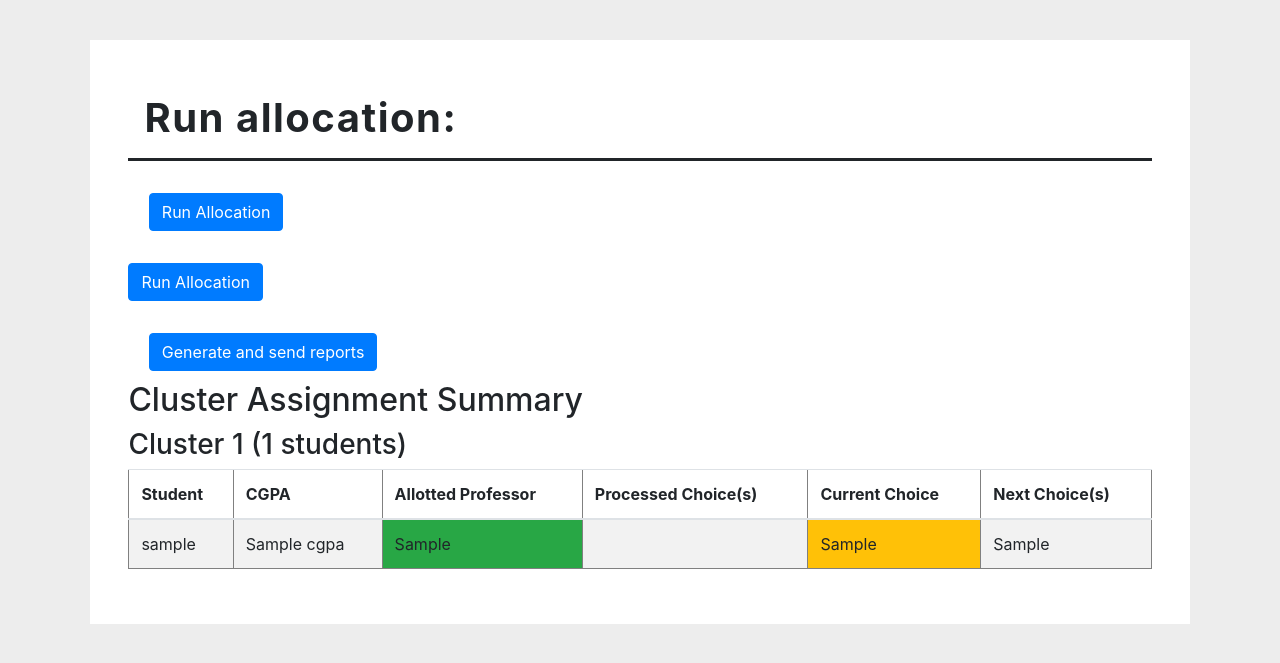
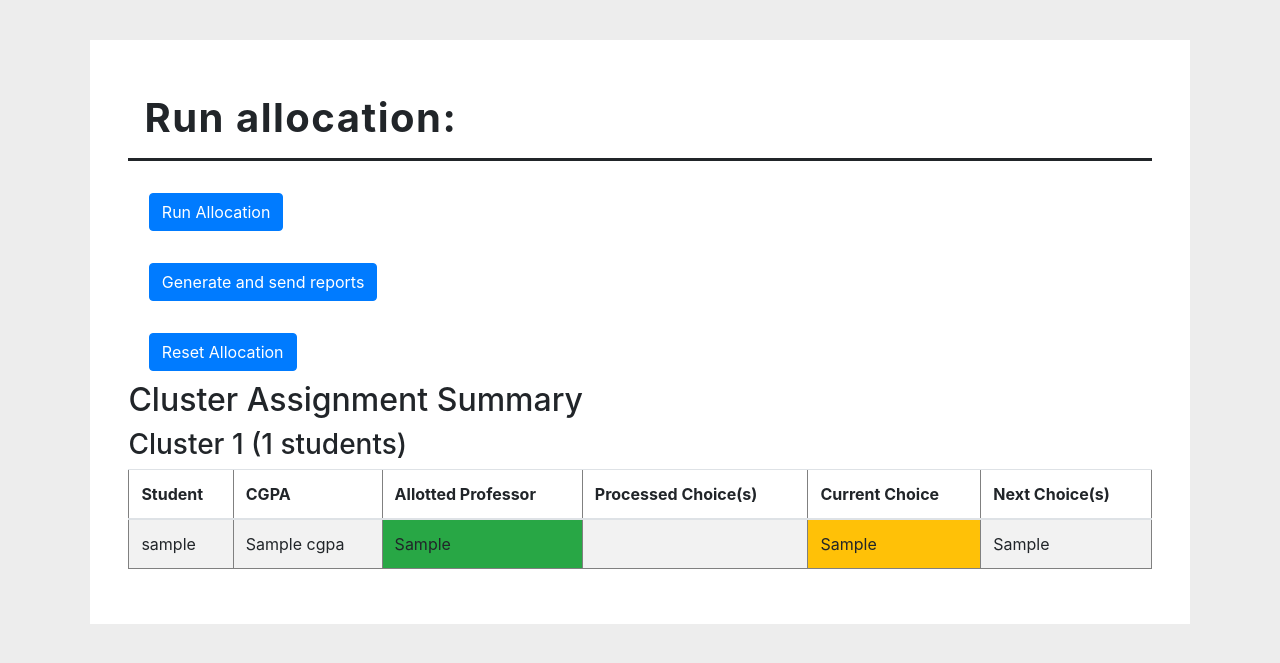
Before and after one commit to sanjeevholla26/IT303_Btech_Guide_Allocator, a Django app: template alloc/allocator/templates/allocator/create_cluster.html in a window 1280 px wide. Shown: the part 56-719 px from the top of the page. Run offline with Django 4.2, Linux system fonts and the light colour scheme; a user stored in the database is signed in; tables that the repository leaves empty hold one stand-in row (values such as "Sample post"); the template is opened without the code that fills it: values that come from a table or form of the project are taken from there, most other values are stand-ins (such as "Sample title", 1, 10 or a date in 2020); data that the repository does not hold is empty.

Commit message:
pdf sending bug fixes

```diff
--- a/alloc/allocator/templates/allocator/create_cluster.html
+++ b/alloc/allocator/templates/allocator/create_cluster.html
@@ -22,14 +22,13 @@ Event Control
         {% csrf_token %}
         <button type="submit" class="btn btn-primary">Run Allocation</button>
     </form>
-    <form action="{% url 'run_allocation' id=event.id %}" method="post" class="reg-userform-form"></form>
-        {% csrf_token %}
-        <button type="submit" class="btn btn-primary">Run Allocation</button>
-    </form>
-
-    <form action="{% url 'generate_pdf' %}" method="post" class="reg-userform-form">
+    <form action="{% url 'generate_pdf' id=event.id %}" method="post" class="reg-userform-form">
         {% csrf_token %}
         <button type="submit" class="btn btn-primary">Generate and send reports</button>
+    </form>
+    <form action="{% url 'reset_allocation' id=event.id %}" method="post" class="reg-userform-form">
+        {% csrf_token %}
+        <button type="submit" class="btn btn-primary">Reset Allocation</button>
     </form>
 
     <h2>Cluster Assignment Summary</h2>
--- a/alloc/allocator/urls.py
+++ b/alloc/allocator/urls.py
@@ -18,5 +18,5 @@ urlpatterns = [
     path("reset_allocation/<int:id>/", views.reset_allocation, name="reset_allocation"),
     path("show_all_clashes/", views.show_all_clashes, name="show_all_clashes"),
     path("resolve_clash/<int:id>", views.resolve_clash, name="resolve_clash"),
-    path("generate_pdf/", views.generate_pdf, name="generate_pdf"),
+    path("generate_pdf/<int:id>", views.generate_pdf, name="generate_pdf"),
 ]
```
Also changed, not shown: alloc/allocator/views.py (+7 -5 lines).
